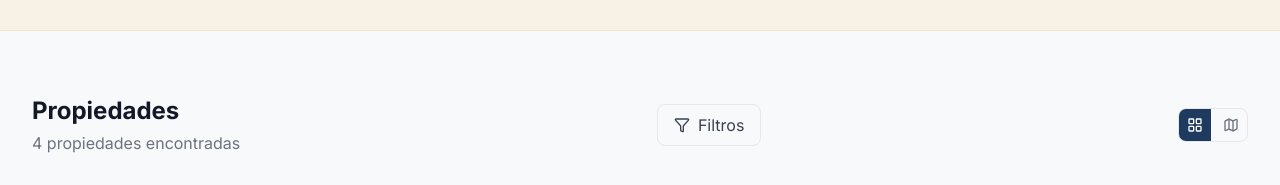
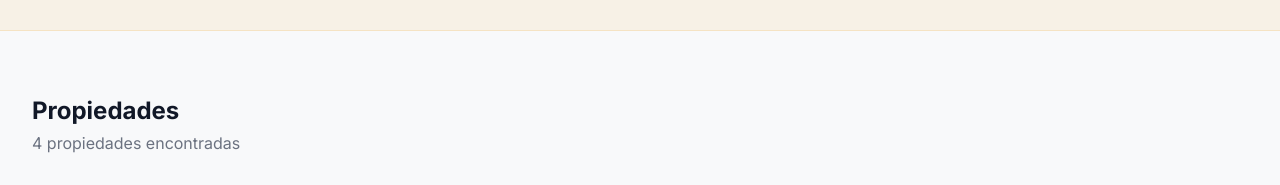
Before and after one commit to Genebson/localia, a SvelteKit app: page / in a window 1280 px wide. Shown: the part 885-1070 px from the top of the page. Built offline with nearby package versions, Linux system fonts and the light colour scheme; grey boxes are pictures that could not be loaded.

Commit message:
Fix filter button visibility: mobile-only, map toggle md-lg only

```diff
--- a/src/routes/+page.svelte
+++ b/src/routes/+page.svelte
@@ -104,12 +104,12 @@
 		</div>
 		<button
 			on:click={() => filtersOpen = true}
-			class="flex items-center gap-2 px-4 py-2 border border-gray-200 rounded-lg text-gray-700 hover:bg-gray-50 transition-colors"
+			class="lg:hidden flex items-center gap-2 px-4 py-2 border border-gray-200 rounded-lg text-gray-700 hover:bg-gray-50 transition-colors"
 		>
 			<Filter class="w-4 h-4" />
 			Filtros
 		</button>
-		<div class="hidden lg:flex items-center gap-1 border border-gray-200 rounded-lg overflow-hidden">
+		<div class="hidden md:flex lg:hidden items-center gap-1 border border-gray-200 rounded-lg overflow-hidden">
 			<button
 				on:click={() => viewMode = 'grid'}
 				class="p-2 transition-colors {viewMode === 'grid' ? 'bg-primary text-white' : 'text-gray-500 hover:bg-gray-50'}"
```
